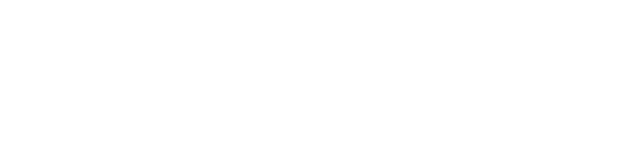
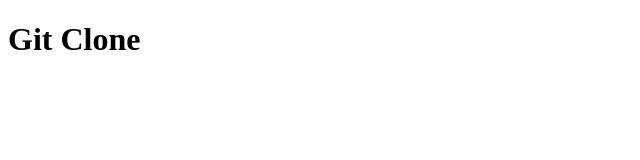
Before and after one commit to PedroHenriqueMelo1/RocketSeat, a plain HTML site: page index.html in a window 1280 px wide. Shown: the whole page, without its empty margins (0-640 px from the left). Drawn offline with Linux system fonts and the light colour scheme.

Commit message:
git clone

```diff
--- a/index.html
+++ b/index.html
@@ -7,5 +7,7 @@
 </head>
 <body>
 
+    <h1>Git Clone</h1>
+
 </body>
 </html>
```
